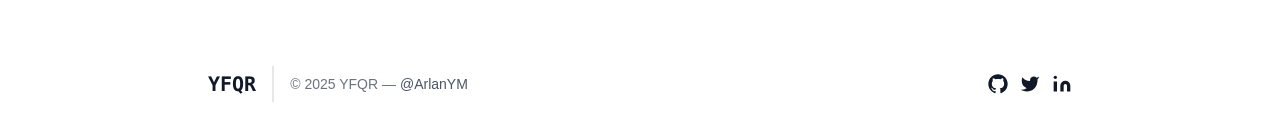
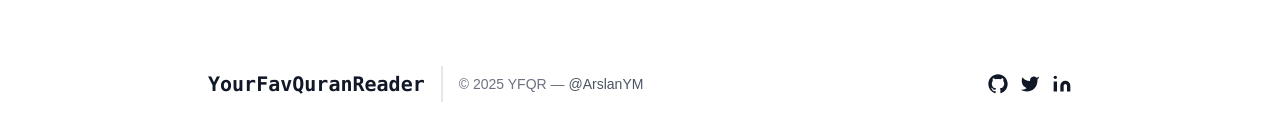
Before and after one commit to ArslanYM/YourFavQuranReciter, a Next.js app in the folder webapp/: page /listen in a window 1280 px wide. Shown: the part 935-1066 px from the top of the page. Built offline with nearby package versions, Linux system fonts and the light colour scheme.

Commit message:
made ui changes

```diff
--- a/webapp/app/listen/page.tsx
+++ b/webapp/app/listen/page.tsx
@@ -1,9 +1,8 @@
 "use client";
-import React, { useEffect } from "react";
+
+
 import { AudioPlayer } from "@/components/custom/AudioPlayer";
 import { SelectQuran } from "@/components/custom/SelectQuran";
-import { useQuranStore } from "@/stores/quranStore";
-import { useIsLoadingStore } from "@/stores/isLoadingStore";
 
 
 
@@ -13,8 +12,7 @@ export default function ListenPage() {
 
 
     return(
-        <div className="bg-[url(/images/bg.jpg)] bg-cover bg-center rounded-3xl ">
-
+        <div>
           <div className="min-h-screen flex items-center justify-center">
            <div className=" flex flex-col md:flex-row items-center justify-center gap-4 p-4 w-full max-w-4xl">
 
--- a/webapp/components/custom/Footer.tsx
+++ b/webapp/components/custom/Footer.tsx
@@ -8,7 +8,7 @@ export const Footer = () => {
       <footer className="mt-10 text-gray-600 ">
         <div className="container px-4 md:px-32 lg:px-52 py-4 md:py-6 lg:py-8 flex flex-col md:flex-row justify-between items-center">
           <a className="flex   items-center md:justify-start justify-center text-gray-900">
-            <span className="font-md font-semibold font-mono  text-xl">YFQR</span>
+            <span className="font-md font-semibold font-mono  text-xl">YourFavQuranReader</span>
           </a>
           <p className="text-sm text-gray-500 sm:ml-4 sm:pl-4 sm:border-l-2 sm:border-gray-200 sm:py-2 sm:mt-0 mt-4">
             © 2025 YFQR —
@@ -18,7 +18,7 @@ export const Footer = () => {
               rel="noopener noreferrer"
               target="_blank"
             >
-              @ArlanYM
+              @ArslanYM
             </a>
           </p>
           <span className="inline-flex sm:ml-auto sm:mt-0 mt-4 justify-center sm:justify-start">
```
Lines whose indentation alone changed are shown as unchanged.
